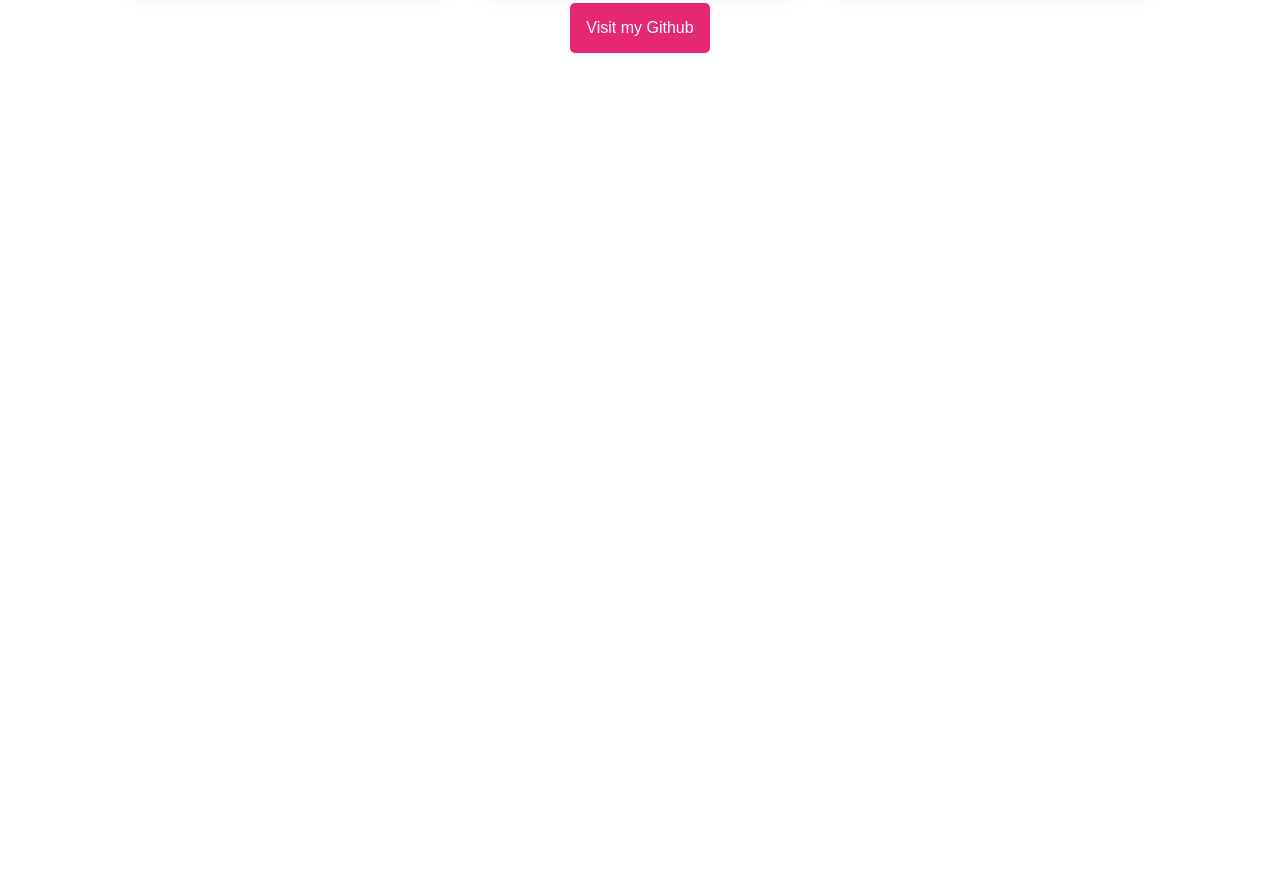
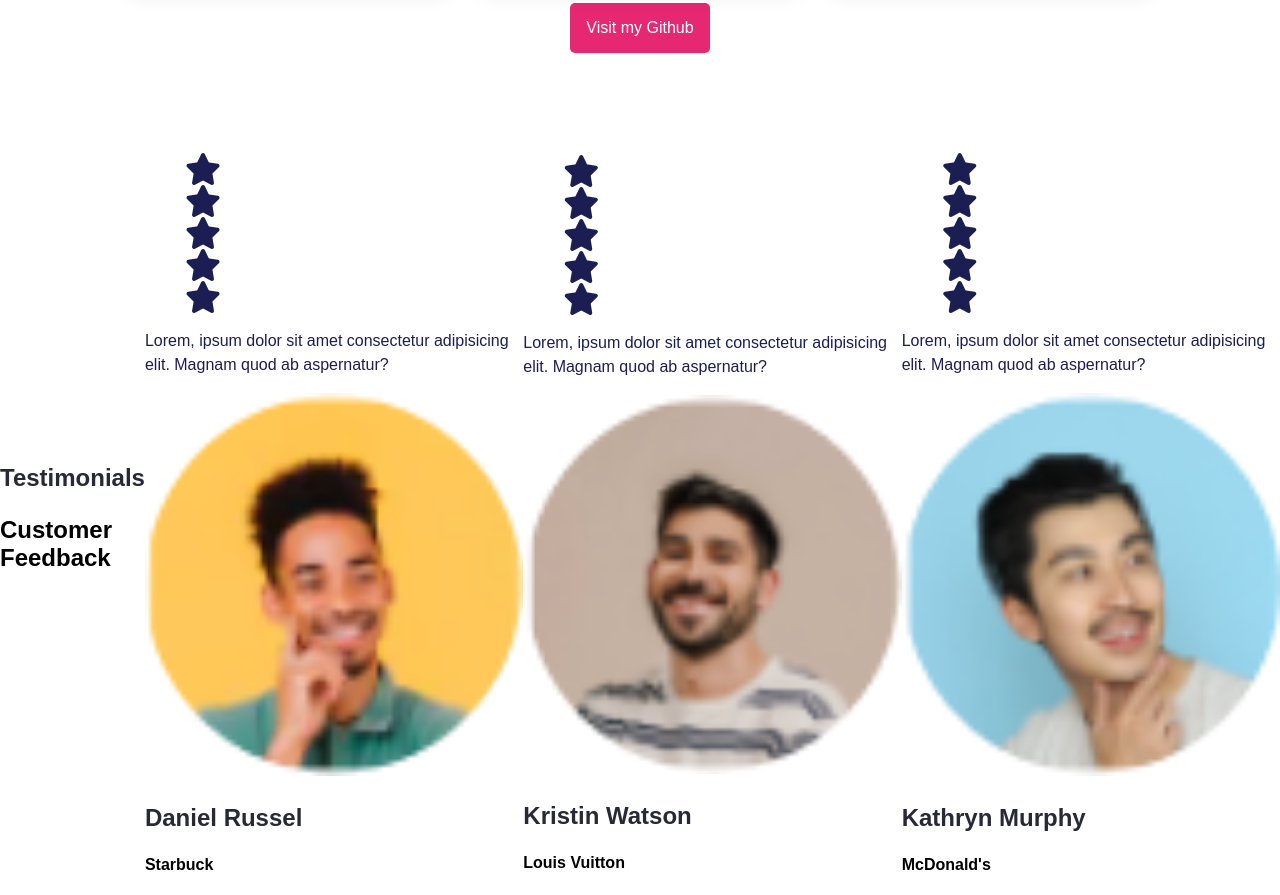
Before and after one commit to Ambush08/Personal-Portfolio, a React (Vite) app: page / in a window 1280 px wide. Shown: the part 3400-4295 px from the top of the page. Before the commit the page ends 3537 px from the top, so only its background shows below. Built offline with nearby package versions, Linux system fonts and the light colour scheme.

Commit message:
Create testimonie component

```diff
--- a/src/App.jsx
+++ b/src/App.jsx
@@ -4,6 +4,7 @@ import {Skills} from './Pages/Home/Skills';
 import {AboutMe} from './Pages/Home/AboutMe';
 import {Projects} from './Pages/Home/Projects';
 import './App.css'
+import { Testimonial } from './Pages/Home/Testimonial';
 
 function App() {
   return (
@@ -12,6 +13,7 @@ function App() {
       <Skills />
       <AboutMe />
       <Projects />
+      <Testimonial />
     </>
 
   )
--- /dev/null
+++ b/src/Pages/Home/Testimonial.css
@@ -0,0 +1,9 @@
+:root {
+    --primary: #5e3bee;
+    --heading-color: #282938;
+    --bg-shade: #f5fcff;
+    --github: #e62872;
+    --darkblue: #1c1e53;
+    --black: #000;
+    --white: #fff;
+}
--- a/src/Pages/Home/Testimonial.jsx
+++ b/src/Pages/Home/Testimonial.jsx
@@ -0,0 +1,122 @@
+import './Testimonial.css';
+
+export function Testimonial () {
+    return(
+        <section id='testimonies' className="testimonie">
+            <div className="container testimonie-container">
+                <div className="testimonie-header">
+                    <h3 className="testimonie-title">Testimonials</h3>
+                    <h2 className="client-testimonie">Customer Feedback</h2>
+                </div>
+
+                <div className="testimonie-content">
+                    <div className="testimonie-card">
+                        <div className="client-rating">
+                            <ul className="rating-list">
+                                <li>
+                                    <i class="fa-solid fa-star"></i>
+                                </li>
+                                <li>
+                                    <i class="fa-solid fa-star"></i>
+                                </li>
+                                <li>
+                                    <i class="fa-solid fa-star"></i>
+                                </li>
+                                <li>
+                                    <i class="fa-solid fa-star"></i>
+                                </li>
+                                <li>
+                                    <i class="fa-solid fa-star"></i>
+                                </li>
+                            </ul>
+                        </div>
+                        <div className="client-remarks">
+                            <p>Lorem, ipsum dolor sit amet consectetur adipisicing elit. Magnam quod ab aspernatur?</p>
+                        </div>
+                        <div className="client-profile">
+                            <div className="client-image">
+                                <img src="./img/avatar-image.png" />
+                            </div>
+                            <div className="client-details">
+                                <h3>Daniel Russel</h3>
+                                <h4>Starbuck</h4>
+                            </div>
+                        </div>
+                    </div>
+                </div>
+
+                <div className="testimonie-content">
+                    <div className="testimonie-card">
+                        <div className="client-rating">
+                            <ul className="rating-list">
+                                <li>
+                                    <i class="fa-solid fa-star"></i>
+                                </li>
+                                <li>
+                                    <i class="fa-solid fa-star"></i>
+                                </li>
+                                <li>
+                                    <i class="fa-solid fa-star"></i>
+                                </li>
+                                <li>
+                                    <i class="fa-solid fa-star"></i>
+                                </li>
+                                <li>
+                                    <i class="fa-solid fa-star"></i>
+                                </li>
+                            </ul>
+                        </div>
+                        <div className="client-remarks">
+                            <p>Lorem, ipsum dolor sit amet consectetur adipisicing elit. Magnam quod ab aspernatur?</p>
+                        </div>
+                        <div className="client-profile">
+                            <div className="client-image">
+                                <img src="./img/avatar-image-2.png" />
+                            </div>
+                            <div className="client-details">
+                                <h3>Kristin Watson</h3>
+                                <h4>Louis Vuitton</h4>
+                            </div>
+                        </div>
+                    </div>
+                </div>
+
+                <div className="testimonie-content">
+                    <div className="testimonie-card">
+                        <div className="client-rating">
+                            <ul className="rating-list">
+                                <li>
+                                    <i class="fa-solid fa-star"></i>
+                                </li>
+                                <li>
+                                    <i class="fa-solid fa-star"></i>
+                                </li>
+                                <li>
+                                    <i class="fa-solid fa-star"></i>
+                                </li>
+                                <li>
+                                    <i class="fa-solid fa-star"></i>
+                                </li>
+                                <li>
+                                    <i class="fa-solid fa-star"></i>
+                                </li>
+                            </ul>
+                        </div>
+                        <div className="client-remarks">
+                            <p>Lorem, ipsum dolor sit amet consectetur adipisicing elit. Magnam quod ab aspernatur?</p>
+                        </div>
+                        <div className="client-profile">
+                            <div className="client-image">
+                                <img src="./img/avatar-image-1.png" />
+                            </div>
+                            <div className="client-details">
+                                <h3>Kathryn Murphy</h3>
+                                <h4>McDonald's</h4>
+                            </div>
+                        </div>
+                    </div>
+                </div>
+            </div>
+        </section>
+    )
+}
```
